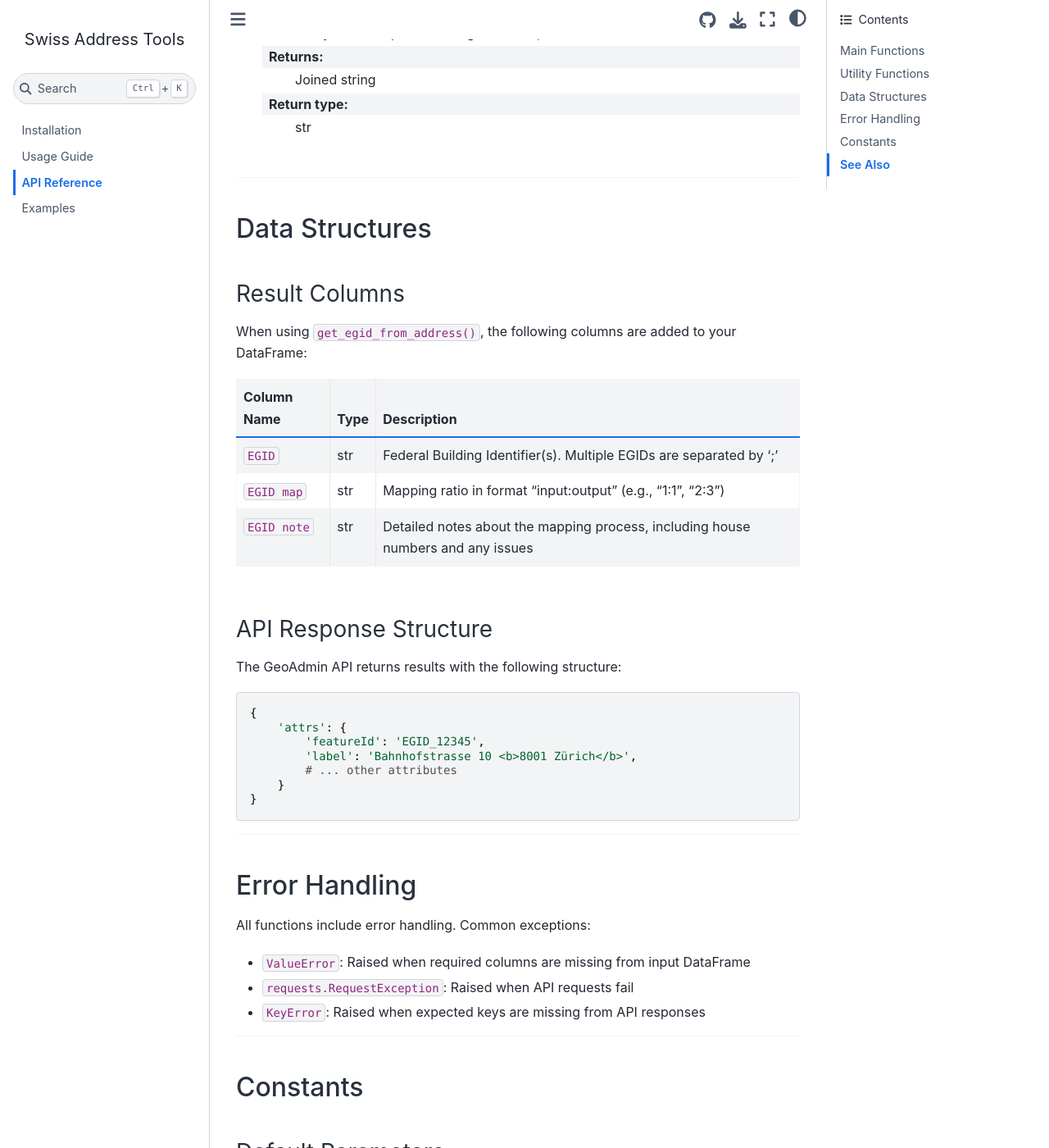
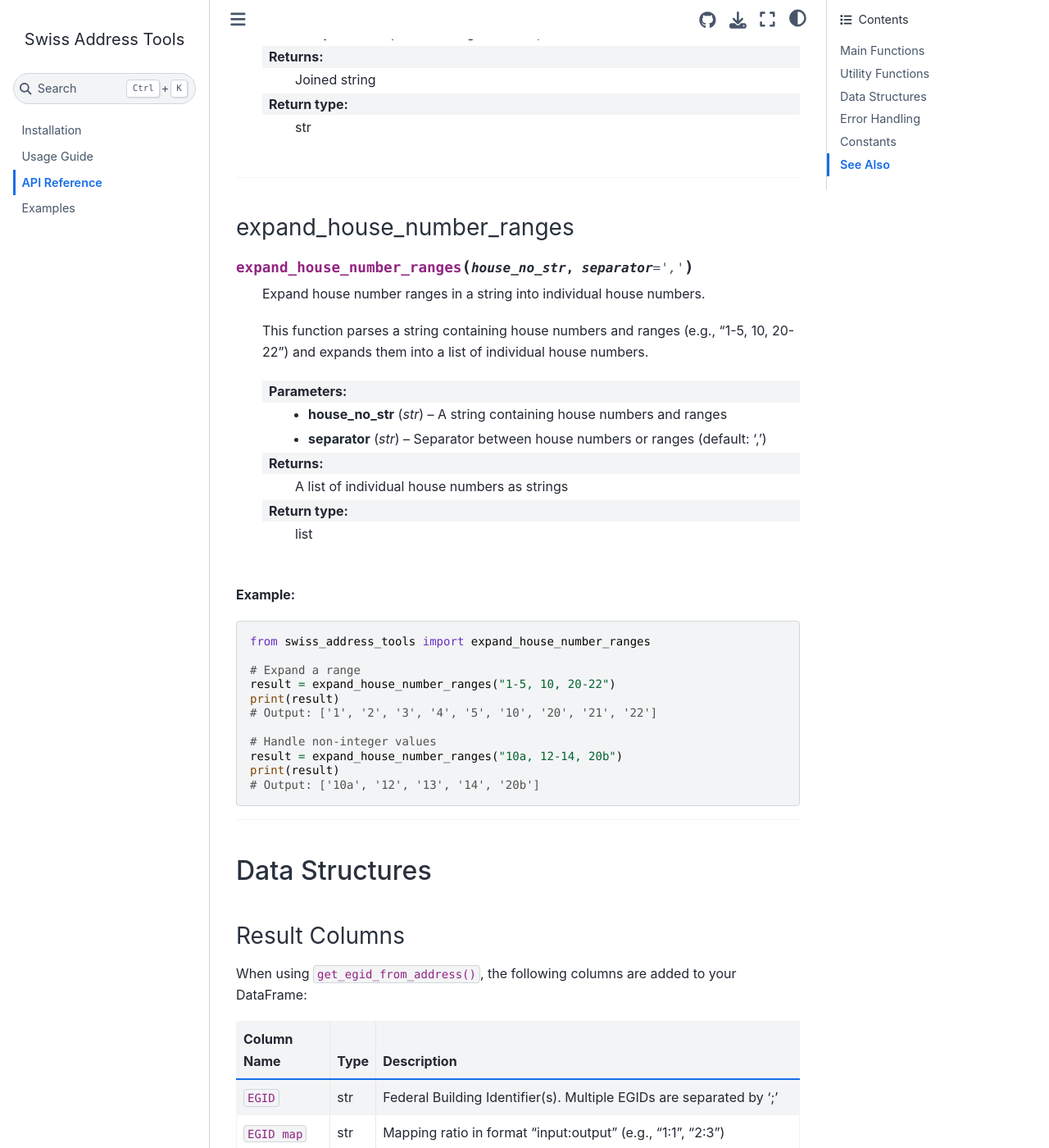
Before and after one commit to BartonChenTW/swiss-building-tools, a Jupyter Book: the page built from docs/api.md, in a window 1280 px wide and 1400 px high, scrolled down 3643 px. Shown: the whole window at 82% size. Built offline with Jupyter Book 1.0.4 settings and Sphinx 7.4.7 and the Sphinx Book theme 1.1.4, drawn with Linux system fonts in a browser that asks for light colours.

Commit message:
Add expand_house_number_ranges function and update documentation to v0.1.1

````diff
--- a/docs/api.md
+++ b/docs/api.md
@@ -155,6 +155,42 @@ print(len(df_expanded))  # Output: 3 rows
 
 ---
 
+### expand_house_number_ranges
+
+```{eval-rst}
+.. function:: expand_house_number_ranges(house_no_str, separator=',')
+
+   Expand house number ranges in a string into individual house numbers.
+
+   This function parses a string containing house numbers and ranges (e.g., "1-5, 10, 20-22")
+   and expands them into a list of individual house numbers.
+
+   :param house_no_str: A string containing house numbers and ranges
+   :type house_no_str: str
+   :param separator: Separator between house numbers or ranges (default: ',')
+   :type separator: str
+   :return: A list of individual house numbers as strings
+   :rtype: list
+```
+
+**Example:**
+
+```python
+from swiss_address_tools import expand_house_number_ranges
+
+# Expand a range
+result = expand_house_number_ranges("1-5, 10, 20-22")
+print(result)
+# Output: ['1', '2', '3', '4', '5', '10', '20', '21', '22']
+
+# Handle non-integer values
+result = expand_house_number_ranges("10a, 12-14, 20b")
+print(result)
+# Output: ['10a', '12', '13', '14', '20b']
+```
+
+---
+
 ## Data Structures
 
 ### Result Columns
--- a/setup.py
+++ b/setup.py
@@ -5,7 +5,7 @@ with open("README.md", "r", encoding="utf-8") as fh:
 
 setup(
     name="swiss-address-tools",
-    version="0.1.0",
+    version="0.1.1",
     author="Your Name",
     author_email="your.email@example.com",
     description="Tools for mapping Swiss addresses to EGID using GeoAdmin API",
````
Also changed, not shown: README.md (+4 -0 lines), docs/examples.md (+34 -0 lines), swiss_address_tools/__init__.py (+4 -3 lines), 2 other files.
